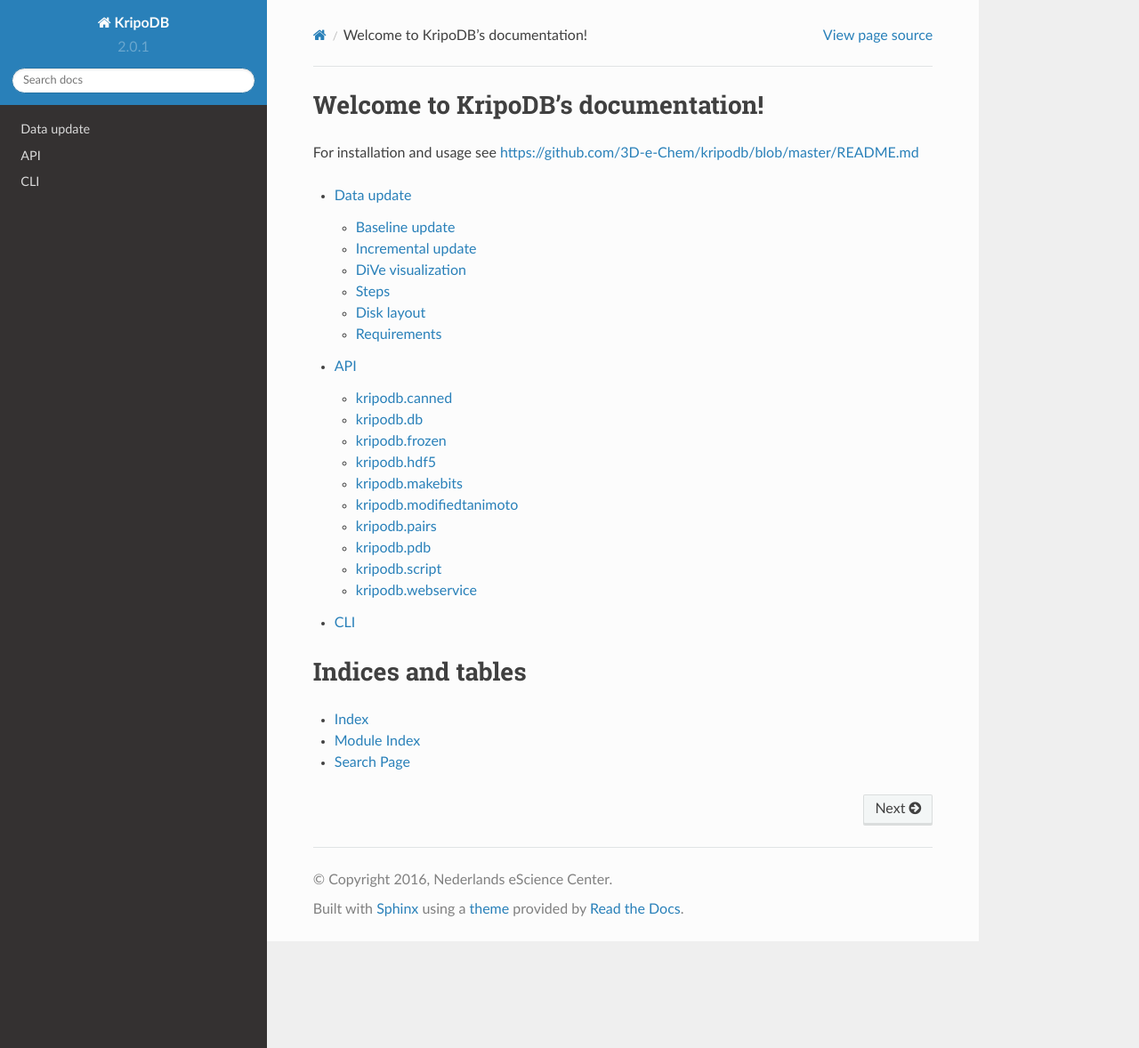
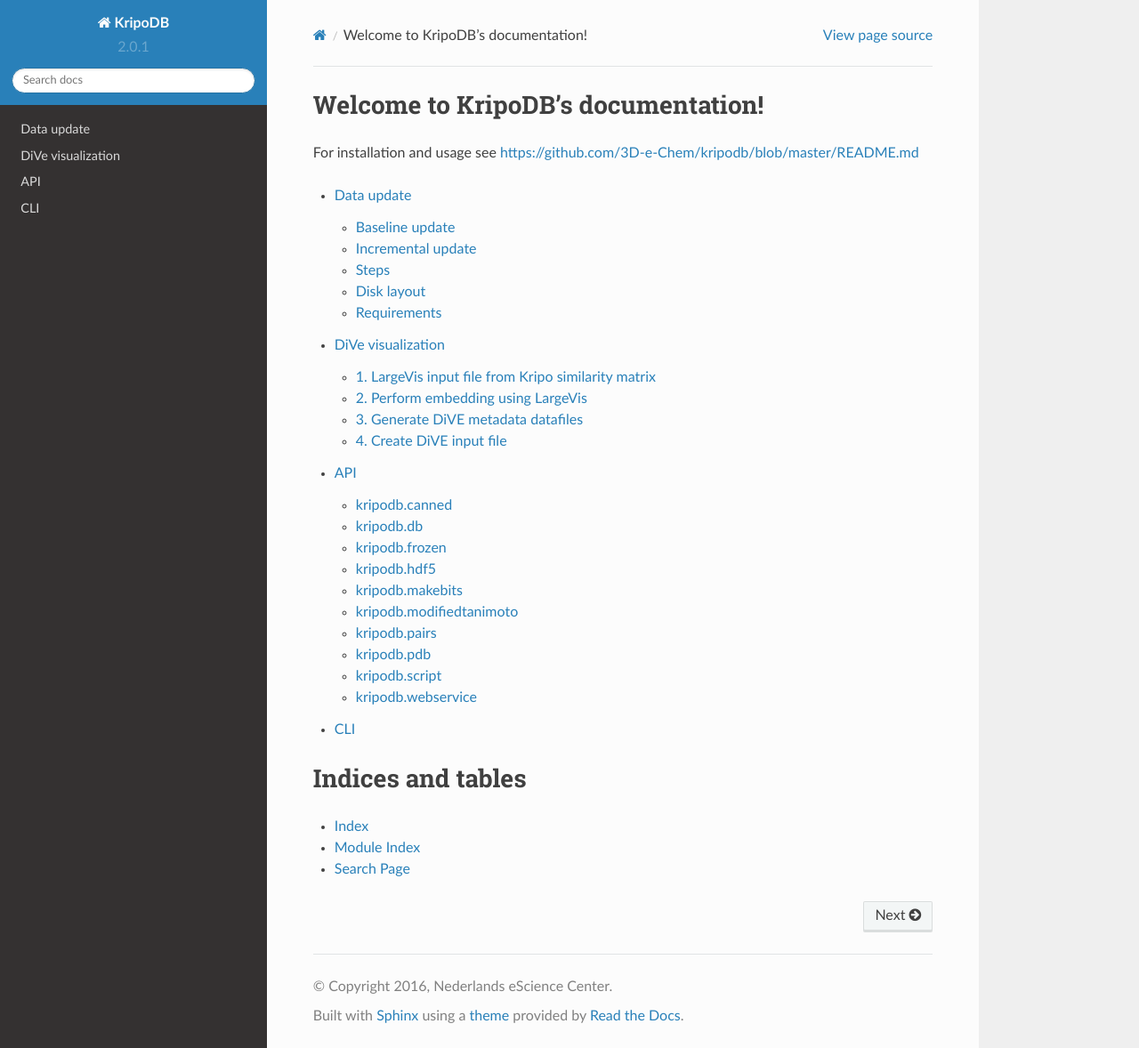
Before and after one commit to 3D-e-Chem/kripodb, a Sphinx documentation site: the page built from docs/index.rst, in a window 1280 px wide and 1178 px high. Shown: the whole window at 89% size. Built offline with Sphinx 7.4.7 and the Read the Docs theme 2.0.0, drawn with Linux system fonts in a browser that asks for light colours.

Commit message:
Moved DiVe doc to main toc

```diff
--- a/docs/data-update.rst
+++ b/docs/data-update.rst
@@ -8,7 +8,6 @@
 
     Baseline update <baseline-update.rst>
     Incremental update <incremental-update.rst>
-    DiVe visualization <dive-visualization.rst>
 
 Steps
 -----
--- a/docs/index.rst
+++ b/docs/index.rst
@@ -12,6 +12,7 @@
     :maxdepth: 2
 
     Data update <data-update.rst>
+    DiVe visualization <dive-visualization.rst>
     API <api.rst>
     CLI <cli.rst>
 
```
